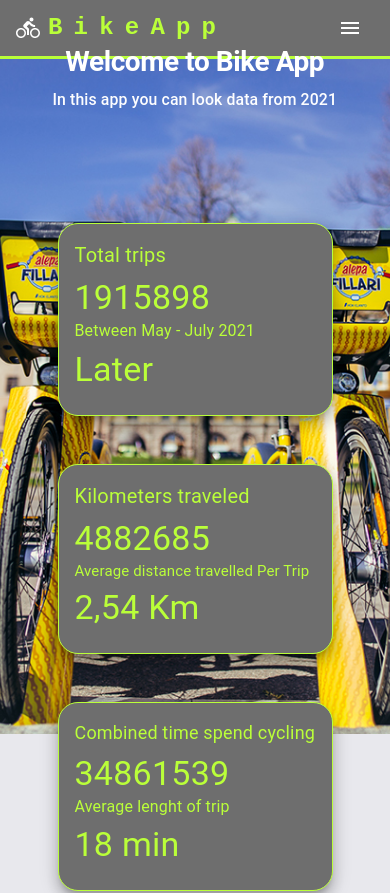
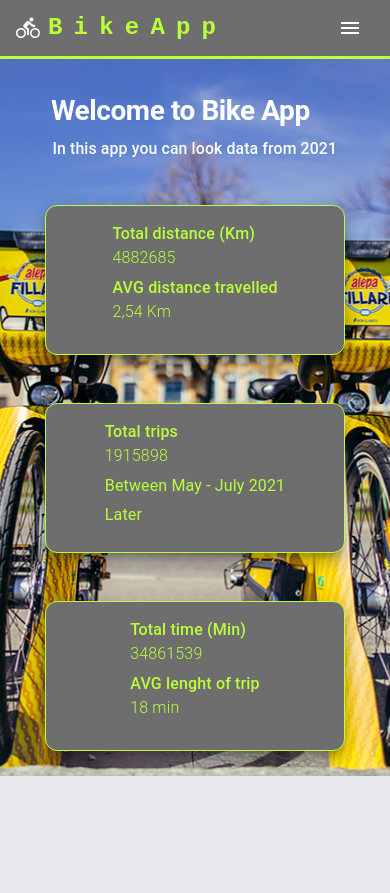
Before and after one commit to MomoYlinen/Bikeappts, a Next.js app in the folder frontend/: page / in a window 390 px wide. Shown: the top 893 px of the page. Built offline with nearby package versions, Linux system fonts and the light colour scheme; no server answers.

Commit message:
Improved responsiveness for ui

```diff
--- a/frontend/components/home/DistanceCard.tsx
+++ b/frontend/components/home/DistanceCard.tsx
@@ -23,20 +23,32 @@
         sx={{
           backgroundColor: "#6E6E6E",
           border: 1,
-          borderRadius: 5,
+          borderRadius: 3,
           boxShadow: 10,
-          maxWidth: 350,
           color: "#BAFF39",
+          width: { xs: 300, sm: 200, md: 300, lg: 350 },
+          height: { xs: 150, sm: 120, md: 170, lg: 200 },
+          display: "flex",
+          justifyContent: "center",
         }}
       >
         <CardContent>
-          <Typography sx={{ fontSize: 20 }} color="#BAFF39" gutterBottom>
-            Kilometers traveled
+          <Typography
+            sx={{
+              fontSize: { xs: 16, sm: 12, md: 20, lg: 22 },
+              fontWeight: 500,
+            }}
+            color="#BAFF39"
+          >
+            Total distance (Km)
           </Typography>
           <Typography
-            variant="h4"
+            sx={{
+              fontSize: { xs: 16, sm: 12, md: 20, lg: 24 },
+              fontWeight: 300,
+            }}
+            gutterBottom
             component="div"
-            sx={{ display: "flex", flexDirection: "column" }}
           >
             <motion.div
               initial={{ scale: 0, opacity: 0 }}
@@ -51,10 +63,22 @@
               {rounded}
             </motion.div>
           </Typography>
-          <Typography sx={{ fontSize: 15 }} color="#BAFF39" gutterBottom>
-            Average distance travelled Per Trip
+          <Typography
+            sx={{
+              fontSize: { xs: 16, sm: 12, md: 20, lg: 22 },
+              fontWeight: 500,
+            }}
+            color="#BAFF39"
+          >
+            AVG distance travelled
           </Typography>
-          <Typography variant="h4" component="div">
+          <Typography
+            sx={{
+              fontSize: { xs: 16, sm: 12, md: 20, lg: 30 },
+              fontWeight: 300,
+            }}
+            component="div"
+          >
             2,54 Km
           </Typography>
         </CardContent>
--- a/frontend/components/home/DurationCard.tsx
+++ b/frontend/components/home/DurationCard.tsx
@@ -23,17 +23,33 @@
         sx={{
           backgroundColor: "#6E6E6E",
           border: 1,
-          borderRadius: 5,
+          borderRadius: 3,
           boxShadow: 10,
-          maxWidth: 350,
           color: "#BAFF39",
+          width: { xs: 300, sm: 200, md: 300, lg: 350 },
+          height: { xs: 150, sm: 120, md: 170, lg: 200 },
+          display: "flex",
+          justifyContent: "center",
         }}
       >
         <CardContent>
-          <Typography sx={{ fontSize: 18 }} color="#BAFF39" gutterBottom>
-            Combined time spend cycling
+          <Typography
+            sx={{
+              fontSize: { xs: 16, sm: 12, md: 20, lg: 22 },
+              fontWeight: 500,
+            }}
+            color="#BAFF39"
+          >
+            Total time (Min)
           </Typography>
-          <Typography variant="h4" component="div">
+          <Typography
+            sx={{
+              fontSize: { xs: 16, sm: 12, md: 20, lg: 24 },
+              fontWeight: 300,
+            }}
+            gutterBottom
+            component="div"
+          >
             <motion.div
               initial={{ scale: 0, opacity: 0 }}
               animate={{ scale: 1, opacity: 1 }}
@@ -47,10 +63,22 @@
               {rounded}
             </motion.div>
           </Typography>
-          <Typography sx={{ fontSize: 16 }} color="#BAFF39" gutterBottom>
-            Average lenght of trip
+          <Typography
+            sx={{
+              fontSize: { xs: 16, sm: 12, md: 20, lg: 22 },
+              fontWeight: 500,
+            }}
+            color="#BAFF39"
+          >
+            AVG lenght of trip
           </Typography>
-          <Typography variant="h4" component="div">
+          <Typography
+            sx={{
+              fontSize: { xs: 16, sm: 12, md: 20, lg: 30 },
+              fontWeight: 300,
+            }}
+            component="div"
+          >
             18 min
           </Typography>
         </CardContent>
--- a/frontend/components/home/HomeMessage.tsx
+++ b/frontend/components/home/HomeMessage.tsx
@@ -8,12 +8,7 @@
     <>
       <Box
         sx={{
-          display: "flex",
-          flexDirection: "column",
-          justifyContent: "center",
           alignItems: "center",
-          mt: 5,
-          mb: 1,
         }}
       >
         <motion.div
@@ -28,7 +23,10 @@
           <Typography
             variant="h1"
             color="#ffffff"
-            sx={{ fontSize: { xs: 35, sm: 70 }, fontWeight: 700 }}
+            sx={{
+              fontSize: { xs: 35, sm: 55, md: 60, lg: 70 },
+              fontWeight: 700,
+            }}
           >
             Welcome to Bike App
           </Typography>
@@ -46,7 +44,7 @@
           <Typography
             variant="h6"
             color="#ffffff"
-            sx={{ fontSize: { xs: 20, sm: 50 } }}
+            sx={{ fontSize: { xs: 20, sm: 35, md: 40, lg: 55 } }}
           >
             In this app you can look data from 2021{" "}
           </Typography>
--- a/frontend/components/home/TotalTripsCard.tsx
+++ b/frontend/components/home/TotalTripsCard.tsx
@@ -23,17 +23,33 @@
         sx={{
           backgroundColor: "#6E6E6E",
           border: 1,
-          borderRadius: 5,
+          borderRadius: 3,
           boxShadow: 10,
-          maxWidth: 350,
+          width: { xs: 300, sm: 200, md: 300, lg: 350 },
+          height: { xs: 150, sm: 120, md: 170, lg: 200 },
           color: "#BAFF39",
+          display: "flex",
+          justifyContent: "center",
         }}
       >
         <CardContent>
-          <Typography sx={{ fontSize: 20 }} color="primary" gutterBottom>
+          <Typography
+            sx={{
+              fontSize: { xs: 16, sm: 12, md: 20, lg: 24 },
+              fontWeight: 500,
+            }}
+            color="primary"
+          >
             Total trips
           </Typography>
-          <Typography variant="h4" component="div">
+          <Typography
+            sx={{
+              fontSize: { xs: 16, sm: 12, md: 20, lg: 24 },
+              fontWeight: 300,
+            }}
+            component="div"
+            gutterBottom
+          >
             <motion.div
               initial={{ scale: 0, opacity: 0 }}
               animate={{ scale: 1, opacity: 1 }}
@@ -47,10 +63,17 @@
               {rounded}
             </motion.div>
           </Typography>
-          <Typography sx={{ fontSize: 16 }} color="primary" gutterBottom>
+          <Typography
+            sx={{ fontSize: { xs: 16, sm: 12, md: 20 } }}
+            color="primary"
+            gutterBottom
+          >
             Between May - July 2021
           </Typography>
-          <Typography variant="h4" component="div">
+          <Typography
+            sx={{ fontSize: { xs: 16, sm: 12, md: 20 } }}
+            component="div"
+          >
             Later
           </Typography>
         </CardContent>
--- a/frontend/pages/index.tsx
+++ b/frontend/pages/index.tsx
@@ -21,72 +21,85 @@
         image="/kaupunkipyorat.jpeg"
         sx={{
           backgroundSize: "cover",
-          height: { xs: "80vh", md: "80vh" },
+          height: { xs: "85vh", sm: "93vh", md: "91vh", xl: "91vh" },
           display: "flex",
-          flexDirection: "column",
-          justifyContent: "center",
-          alignItems: "center",
-          mb: { xs: 40, sm: 40, md: 20, xl: 0 },
+          mb: { xs: 20, sm: 0, md: 0, lg: 0 },
         }}
       >
+        <Grid
+          container
+          spacing={2}
+          maxWidth="xl"
+          sx={{
+            justifyContent: "center",
+            display: "flex",
+            mt: { xs: 2, sm: 2 },
+          }}
+        >
+          <Grid item>
             <HomeMessage />
+          </Grid>
+          <Grid item sx={{ justifyContent: "center" }}>
             <Grid
               container
               maxWidth="xl"
-          columnGap={20}
+              columnGap={3}
               rowGap={6}
               sx={{
-            justifyContent: "center",
+                justifyContent: {
+                  xs: "center",
+                  sm: "center",
+                },
                 alignItems: "center",
-            pl: 6,
-            pr: 6,
               }}
             >
               <motion.div
-            initial={{ opacity: 0, y: 50 }}
-            animate={{ opacity: 1, y: [100, 150, 100] }}
+                initial={{ opacity: 0 }}
+                animate={{ opacity: 1 }}
                 transition={{
                   type: "spring",
-              stiffness: 200,
+                  stiffness: 600,
                   damping: 20,
                   delay: 1,
-              duration: 1.5,
+                  duration: 2,
                 }}
               >
-            <Grid item xs={12} sm={4} lg={4}>
+                <Grid item>
+                  <OutlinedCard2 />
+                </Grid>
+              </motion.div>
+              <motion.div
+                initial={{ opacity: 0 }}
+                animate={{ opacity: 1 }}
+                transition={{
+                  type: "spring",
+                  stiffness: 600,
+                  damping: 20,
+                  delay: 2,
+                  duration: 2,
+                }}
+              >
+                <Grid item>
                   <OutlinedCard1 />
                 </Grid>
               </motion.div>
               <motion.div
-            initial={{ opacity: 0, y: 50 }}
-            animate={{ opacity: 1, y: [100, 150, 100] }}
+                initial={{ opacity: 0 }}
+                animate={{ opacity: 1 }}
                 transition={{
                   type: "spring",
-              stiffness: 200,
+                  stiffness: 600,
                   damping: 20,
-              delay: 2,
-              duration: 1.5,
+                  delay: 3,
+                  duration: 2,
                 }}
               >
-            <Grid item xs={12} sm={4} lg={4}>
-              <OutlinedCard2 />
-            </Grid>
-          </motion.div>
-          <motion.div
-            initial={{ opacity: 0, y: 50 }}
-            animate={{ opacity: 1, y: [100, 150, 100] }}
-            transition={{
-              type: "spring",
-              stiffness: 400,
-              damping: 20,
-              delay: 3,
-              duration: 1.5,
-            }}
-          >
-            <Grid item xs={12} sm={4} lg={4}>
+                <Grid item>
                   <OutlinedCard3 />
                 </Grid>
               </motion.div>
+            </Grid>
+          </Grid>
         </Grid>
       </CardMedia>
       <Container>
```
Also changed, not shown: frontend/pages/stations/[id].tsx (+5 -4 lines). Lines whose indentation alone changed are shown as unchanged.
